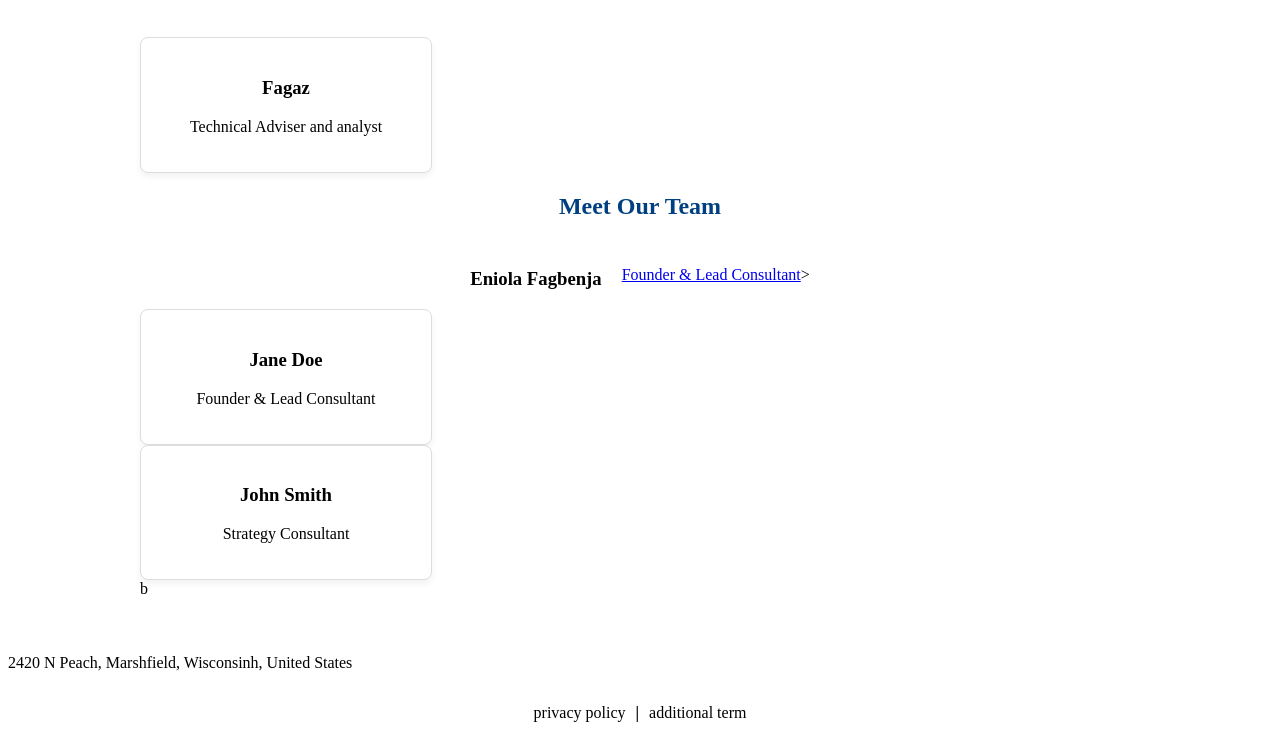
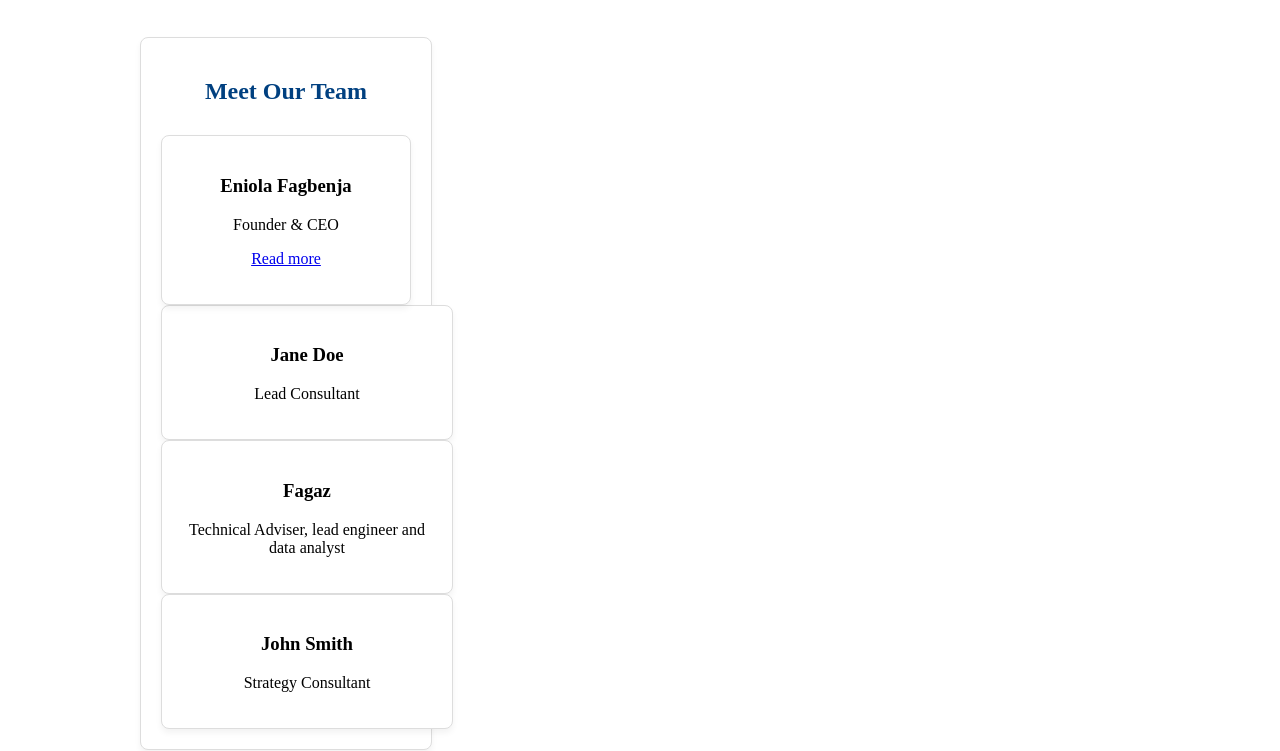
Before and after one commit to faghaz/PhixSure-Fortune, a plain HTML site: page about.html in a window 1280 px wide. Shown: the part 601-1352 px from the top of the page. Drawn offline with Linux system fonts and the light colour scheme.

Commit message:
Update about.html

```diff
--- a/about.html
+++ b/about.html
@@ -38,24 +38,27 @@
 
     <section class="team">
       <div class="team-member">
-          <h3>Fagaz</h3>
-          <p>Technical Adviser and analyst</p>
-        </div>
-      <h2>Meet Our Team</h2>
+                <h2>Meet Our Team</h2>
       <div class="team-grid">
+        <div class="team-member">
         <h3>Eniola Fagbenja</h3>
-          <p> <a href="https://github.com/faghaz/PhixSure-Fortune/edit/main/CEO_profile.html">Founder & Lead Consultant</a>></p>
+          <p> Founder & CEO</>
+            <p><a href="https://github.UHcom/faghaz/PhixSure-Fortune/edit/main/CEO_profile.html">Read more</a></p>
+        </div></div>
+        <div class="team-member">
+          <h3>Jane Doe</h3>
+          <p>Lead Consultant</p>
         </div>
         <div class="team-member">
-          <h3>Jane Doe</h3>
-          <p>Founder & Lead Consultant</p>
+        <h3>Fagaz</h3>
+          <p>Technical Adviser, lead engineer and data analyst</p>
         </div>
         <div class="team-member">
           <h3>John Smith</h3>
           <p>Strategy Consultant</p>
         </div>
       </div>
-    </section>b
+    </section>
   </main>
 
   <footer>
```
